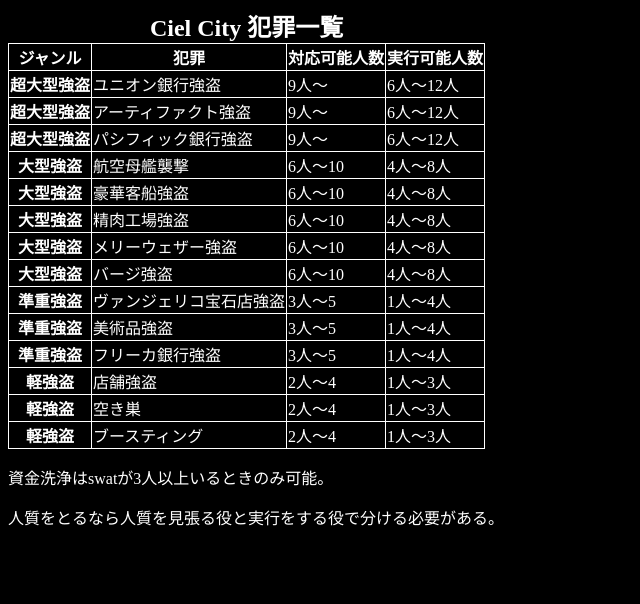
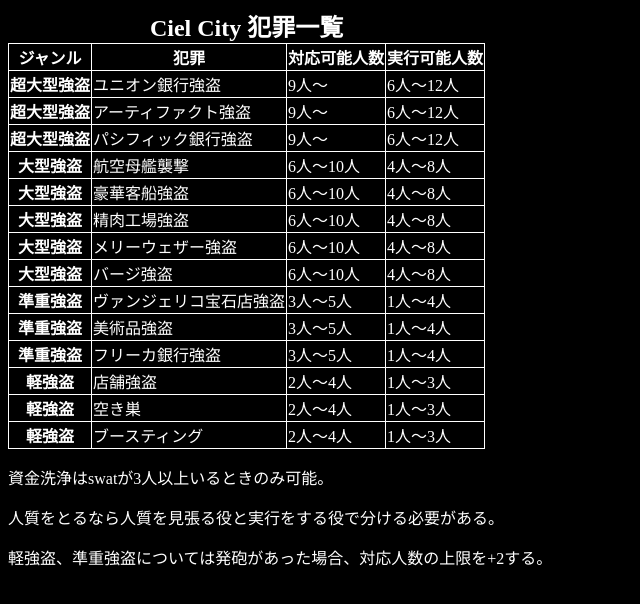
Before and after one commit to Bulls-Eye0423/ciel_crimes, a plain HTML site: page index.html in a window 1280 px wide. Shown: the whole page, without its empty margins (0-640 px from the left). Drawn offline with Linux system fonts and the light colour scheme.

Commit message:
Update index.html

```diff
--- a/index.html
+++ b/index.html
@@ -62,72 +62,73 @@
         <tr>
           <th scope="row">大型強盗</th>
           <td>航空母艦襲撃</td>
-          <td>6人～10</td>
+          <td>6人～10人</td>
           <td>4人～8人</td>
         </tr>
         <tr>
           <th scope="row">大型強盗</th>
           <td>豪華客船強盗</td>
-          <td>6人～10</td>
+          <td>6人～10人</td>
           <td>4人～8人</td>
         </tr>
         <tr>
           <th scope="row">大型強盗</th>
           <td>精肉工場強盗</td>
-          <td>6人～10</td>
+          <td>6人～10人</td>
           <td>4人～8人</td>
         </tr>
         <tr>
           <th scope="row">大型強盗</th>
           <td>メリーウェザー強盗</td>
-          <td>6人～10</td>
+          <td>6人～10人</td>
           <td>4人～8人</td>
         </tr>
         <tr>
           <th scope="row">大型強盗</th>
           <td>バージ強盗</td>
-          <td>6人～10</td>
+          <td>6人～10人</td>
           <td>4人～8人</td>
         </tr>
         <tr>
           <th scope="row">準重強盗</th>
           <td>ヴァンジェリコ宝石店強盗</td>
-          <td>3人～5</td>
+          <td>3人～5人</td>
           <td>1人～4人</td>
         </tr>
         <tr>
           <th scope="row">準重強盗</th>
           <td>美術品強盗</td>
-          <td>3人～5</td>
+          <td>3人～5人</td>
           <td>1人～4人</td>
         </tr>
         <tr>
           <th scope="row">準重強盗</th>
           <td>フリーカ銀行強盗</td>
-          <td>3人～5</td>
+          <td>3人～5人</td>
           <td>1人～4人</td>
         </tr>
         <tr>
           <th scope="row">軽強盗</th>
           <td>店舗強盗</td>
-          <td>2人～4</td>
+          <td>2人～4人</td>
           <td>1人～3人</td>
         </tr>
         <tr>
           <th scope="row">軽強盗</th>
           <td>空き巣</td>
-          <td>2人～4</td>
+          <td>2人～4人</td>
           <td>1人～3人</td>
         </tr>
         <tr>
           <th scope="row">軽強盗</th>
           <td>ブースティング</td>
-          <td>2人～4</td>
+          <td>2人～4人</td>
           <td>1人～3人</td>
         </tr>
       </tbody>
     </table>
     <p>資金洗浄はswatが3人以上いるときのみ可能。</p>
     <p>人質をとるなら人質を見張る役と実行をする役で分ける必要がある。</p>
+    <p>軽強盗、準重強盗については発砲があった場合、対応人数の上限を+2する。</p>
   </body>
 </html>
```
